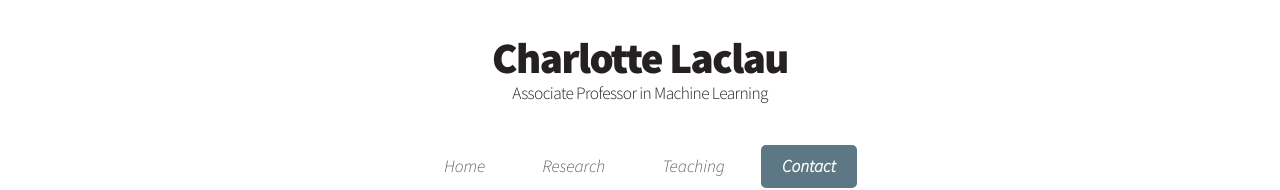
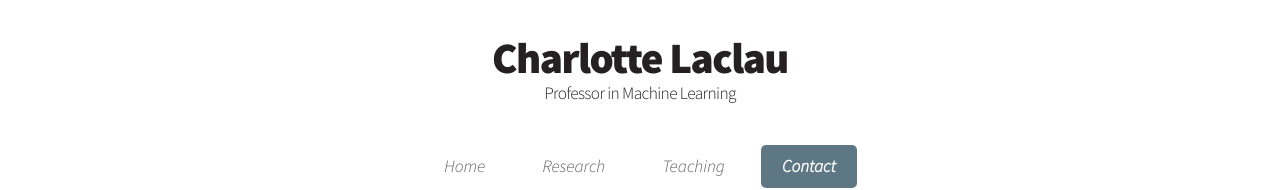
Before and after one commit to laclauc/laclauc.github.io, a plain HTML site: page contact.html in a window 1280 px wide. Shown: the top 190 px of the page. Drawn offline with Linux system fonts and the light colour scheme; files whose address does not match are found by name.

Commit message:
update status

```diff
--- a/contact.html
+++ b/contact.html
@@ -10,7 +10,7 @@
         <title>Charlotte Laclau - Homepage</title>
         <meta charset="utf-8" />
         <meta name="author" content="Charlotte Laclau" />
-        <meta name="description" content="Homepage of Charlotte Laclau, Associate Professor in Machine Learning" />
+        <meta name="description" content="Homepage of Charlotte Laclau, Professor in Machine Learning" />
         <meta name="viewport" content="width=device-width, initial-scale=1" />
         <!--[if lte IE 8]><script src="assets/js/ie/html5shiv.js"></script><![endif]-->
         <link rel="stylesheet" href="assets/css/main.css" />
@@ -31,7 +31,7 @@
                                 </div>
                                 <div id="name">
                                     <h1><a href="./">Charlotte Laclau</a></h1>
-                                    <p>Associate Professor in Machine Learning</p>
+                                    <p>Professor in Machine Learning</p>
                                 </div>
                             </div>
                         <!-- Nav -->
```
Also changed, not shown: index.html (+1 -1 lines), research.html (+2 -2 lines), teaching.html (+2 -2 lines).
